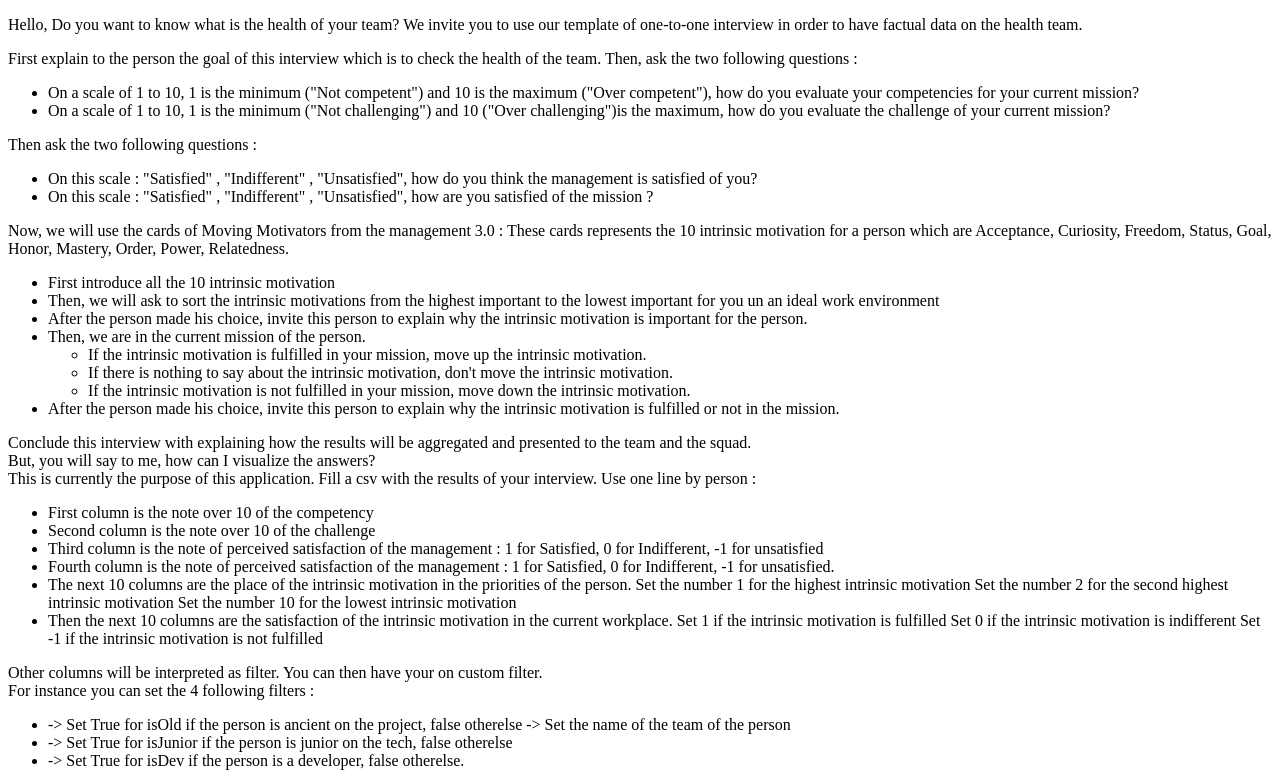
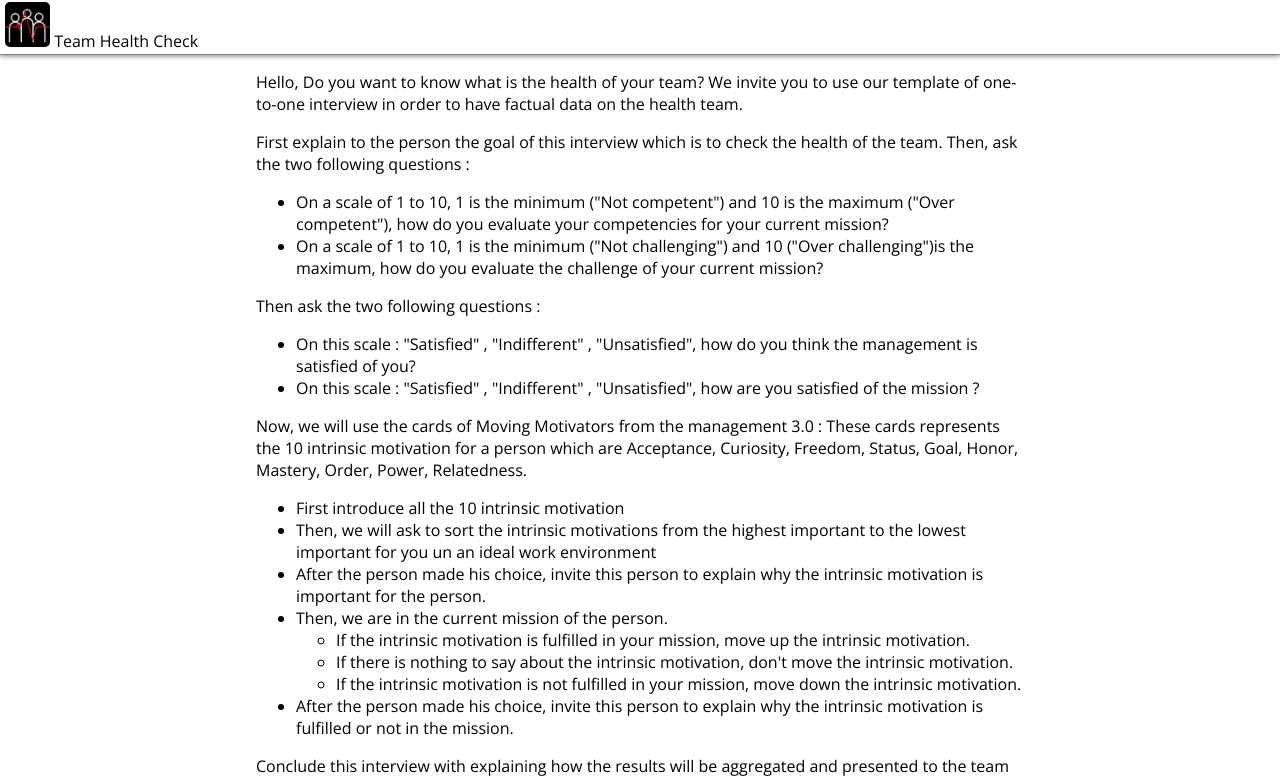
Before and after one commit to Lokymil/team_health_check, a React (Create React App) app: page /interview/theory in a window 1280 px wide. Shown: the top 779 px of the page. Built offline with nearby package versions, Linux system fonts and the light colour scheme.

Commit message:
Add a bit of style (starter)

```diff
--- a/public/index.html
+++ b/public/index.html
@@ -2,6 +2,10 @@
 <html lang="en">
   <head>
     <meta charset="utf-8" />
+    <link
+      href="https://fonts.googleapis.com/css?family=Open+Sans&display=swap"
+      rel="stylesheet"
+    />
     <link rel="icon" href="%PUBLIC_URL%/favicon.ico" />
     <meta name="viewport" content="width=device-width, initial-scale=1" />
     <meta name="theme-color" content="#000000" />
@@ -24,7 +28,7 @@
       work correctly both with client-side routing and a non-root public URL.
       Learn how to configure a non-root public URL by running `npm run build`.
     -->
-    <title>Team healt check</title>
+    <title>Team health check</title>
   </head>
   <body>
     <noscript>You need to enable JavaScript to run this app.</noscript>
--- /dev/null
+++ b/src/App.css
@@ -0,0 +1,5 @@
+body {
+  margin: 0;
+  font-family: "Open Sans", sans-serif;
+  font-size: 16px;
+}
--- a/src/App.js
+++ b/src/App.js
@@ -5,6 +5,8 @@ import Graph from "./components/graph/Graph";
 import { FileContext } from "./context/FileContext";
 import Theory from "./components/interview/Theory";
 import Form from "./components/interview/Form/Form";
+import "./App.css";
+import Layout from "./components/layout/Layout";
 
 const App = () => {
   const [fileData, setFileData] = useState([]);
@@ -12,6 +14,7 @@ const App = () => {
   return (
     <FileContext.Provider value={{ fileData, setFileData }}>
       <BrowserRouter>
+        <Layout>
           <Route exact path="/">
             <Redirect to="/interview/theory" />
           </Route>
@@ -19,6 +22,7 @@ const App = () => {
           <Route path="/interview/tryit" component={Form} />
           <Route path="/upload" component={Uploader} />
           <Route path="/visualize" component={Graph} />
+        </Layout>
       </BrowserRouter>
     </FileContext.Provider>
   );
--- a/src/components/interview/Theory.js
+++ b/src/components/interview/Theory.js
@@ -11,37 +11,36 @@ const Home = () => (
     <p>
       First explain to the person the goal of this interview which is to check
       the health of the team. Then, ask the two following questions :
+    </p>
     <ul>
       <li>
-          On a scale of 1 to 10, 1 is the minimum ("Not competent") and 10 is
-          the maximum ("Over competent"), how do you evaluate your competencies
-          for your current mission?
+        On a scale of 1 to 10, 1 is the minimum ("Not competent") and 10 is the
+        maximum ("Over competent"), how do you evaluate your competencies for
+        your current mission?
       </li>
       <li>
         On a scale of 1 to 10, 1 is the minimum ("Not challenging") and 10
-          ("Over challenging")is the maximum, how do you evaluate the challenge
-          of your current mission?
+        ("Over challenging")is the maximum, how do you evaluate the challenge of
+        your current mission?
       </li>
     </ul>
-    </p>
-    <p>
-      Then ask the two following questions :
+    <p>Then ask the two following questions :</p>
     <ul>
       <li>
-          On this scale : "Satisfied" , "Indifferent" , "Unsatisfied", how do
-          you think the management is satisfied of you?
+        On this scale : "Satisfied" , "Indifferent" , "Unsatisfied", how do you
+        think the management is satisfied of you?
       </li>
       <li>
-          On this scale : "Satisfied" , "Indifferent" , "Unsatisfied", how are
-          you satisfied of the mission ?
+        On this scale : "Satisfied" , "Indifferent" , "Unsatisfied", how are you
+        satisfied of the mission ?
       </li>
     </ul>
-    </p>
     <p>
       Now, we will use the cards of Moving Motivators from the management 3.0 :
       These cards represents the 10 intrinsic motivation for a person which are
       Acceptance, Curiosity, Freedom, Status, Goal, Honor, Mastery, Order,
       Power, Relatedness.
+    </p>
     <ul>
       <li>First introduce all the 10 intrinsic motivation</li>
       <li>
@@ -49,8 +48,8 @@ const Home = () => (
         important to the lowest important for you un an ideal work environment
       </li>
       <li>
-          After the person made his choice, invite this person to explain why
-          the intrinsic motivation is important for the person.
+        After the person made his choice, invite this person to explain why the
+        intrinsic motivation is important for the person.
       </li>
       <li>
         Then, we are in the current mission of the person.
@@ -70,14 +69,14 @@ const Home = () => (
         </ul>
       </li>
       <li>
-          After the person made his choice, invite this person to explain why
-          the intrinsic motivation is fulfilled or not in the mission.
+        After the person made his choice, invite this person to explain why the
+        intrinsic motivation is fulfilled or not in the mission.
       </li>
     </ul>
-    </p>
     <p>
       Conclude this interview with explaining how the results will be aggregated
       and presented to the team and the squad.
+    </p>
     <br />
     But, you will say to me, how can I visualize the answers?
     <br />
@@ -87,52 +86,52 @@ const Home = () => (
       <li>First column is the note over 10 of the competency</li>
       <li>Second column is the note over 10 of the challenge</li>
       <li>
-          Third column is the note of perceived satisfaction of the management :
-          1 for Satisfied, 0 for Indifferent, -1 for unsatisfied
+        Third column is the note of perceived satisfaction of the management : 1
+        for Satisfied, 0 for Indifferent, -1 for unsatisfied
       </li>
       <li>
-          Fourth column is the note of perceived satisfaction of the management
-          : 1 for Satisfied, 0 for Indifferent, -1 for unsatisfied.
+        Fourth column is the note of perceived satisfaction of the management :
+        1 for Satisfied, 0 for Indifferent, -1 for unsatisfied.
       </li>
       <li>
         The next 10 columns are the place of the intrinsic motivation in the
         priorities of the person. Set the number 1 for the highest intrinsic
-          motivation Set the number 2 for the second highest intrinsic
-          motivation Set the number 10 for the lowest intrinsic motivation
+        motivation Set the number 2 for the second highest intrinsic motivation
+        Set the number 10 for the lowest intrinsic motivation
       </li>
       <li>
         Then the next 10 columns are the satisfaction of the intrinsic
         motivation in the current workplace. Set 1 if the intrinsic motivation
-          is fulfilled Set 0 if the intrinsic motivation is indifferent Set -1
-          if the intrinsic motivation is not fulfilled
+        is fulfilled Set 0 if the intrinsic motivation is indifferent Set -1 if
+        the intrinsic motivation is not fulfilled
       </li>
     </ul>
-    </p>
     <p>
       Other columns will be interpreted as filter. You can then have your on
       custom filter.
       <br />
       For instance you can set the 4 following filters :
+    </p>
     <ul>
       <li>
-          -> Set True for isOld if the person is ancient on the project, false
+        Set True for isOld if the person is ancient on the project, false
         otherelse -> Set the name of the team of the person
       </li>
       <li>
-          -> Set True for isJunior if the person is junior on the tech, false
+        Set True for isJunior if the person is junior on the tech, false
         otherelse
       </li>
-        <li>
-          -> Set True for isDev if the person is a developer, false otherelse.
-        </li>
+      <li>Set True for isDev if the person is a developer, false otherelse.</li>
     </ul>
+    <p>
       Once your csv is ready, upload the file, and charts with the results will
       be computed.
       <br />
       Play with your personalized filters in order to have a clearer
       understanding of the health of your team.
     </p>
-    <Link to="/upload">Get my team's health check</Link> <br />
+    <Link to="/upload">Get my team's health check</Link>
+    <br />
     <Link to="/interview/tryit">Try it</Link>
   </article>
 );
--- /dev/null
+++ b/src/components/layout/Header.css
@@ -0,0 +1,11 @@
+.header--wrapper {
+  width: calc(100% - 10px);
+  height: 50px;
+  border-bottom: 1px solid gray;
+  padding: 2px 5px;
+  box-shadow: 0 1px 5px gray;
+}
+
+.header--logo {
+  border-radius: 5px;
+}
--- /dev/null
+++ b/src/components/layout/Header.js
@@ -0,0 +1,17 @@
+import React from "react";
+import "./Header.css";
+
+const Header = () => (
+  <div className="header--wrapper">
+    <img
+      src="/logo192.png"
+      alt="logo"
+      width="45"
+      height="auto"
+      className="header--logo"
+    />{" "}
+    Team Health Check
+  </div>
+);
+
+export default Header;
--- /dev/null
+++ b/src/components/layout/Layout.css
@@ -0,0 +1,9 @@
+.layout--wrapper {
+  display: flex;
+  flex-direction: column;
+  align-items: center;
+}
+
+.layout--content {
+  width: 60%;
+}
--- /dev/null
+++ b/src/components/layout/Layout.js
@@ -0,0 +1,12 @@
+import React from "react";
+import "./Layout.css";
+import Header from "./Header";
+
+const Layout = ({ children }) => (
+  <div className="layout--wrapper">
+    <Header />
+    <div className="layout--content">{children}</div>
+  </div>
+);
+
+export default Layout;
```
Lines whose indentation alone changed are shown as unchanged.
